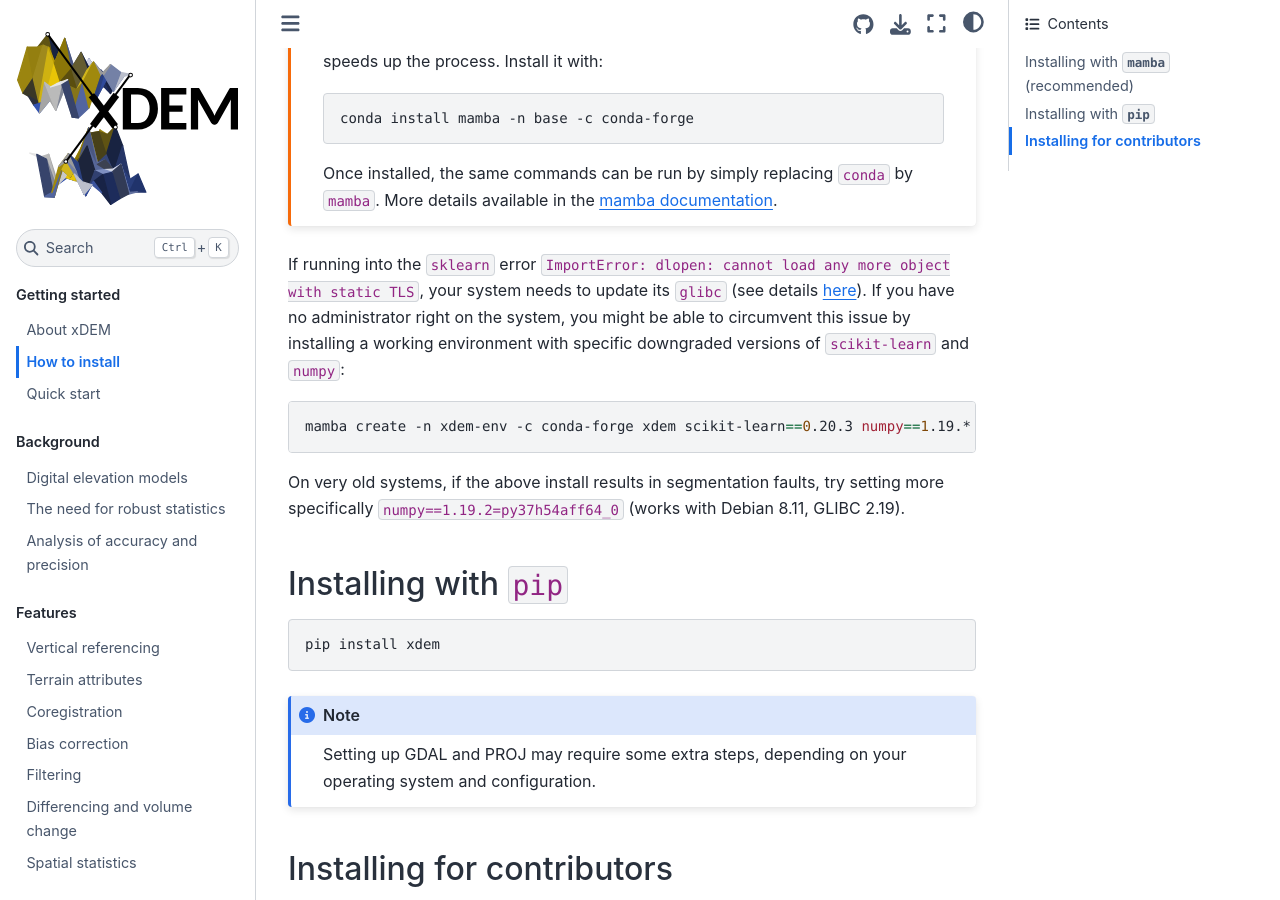
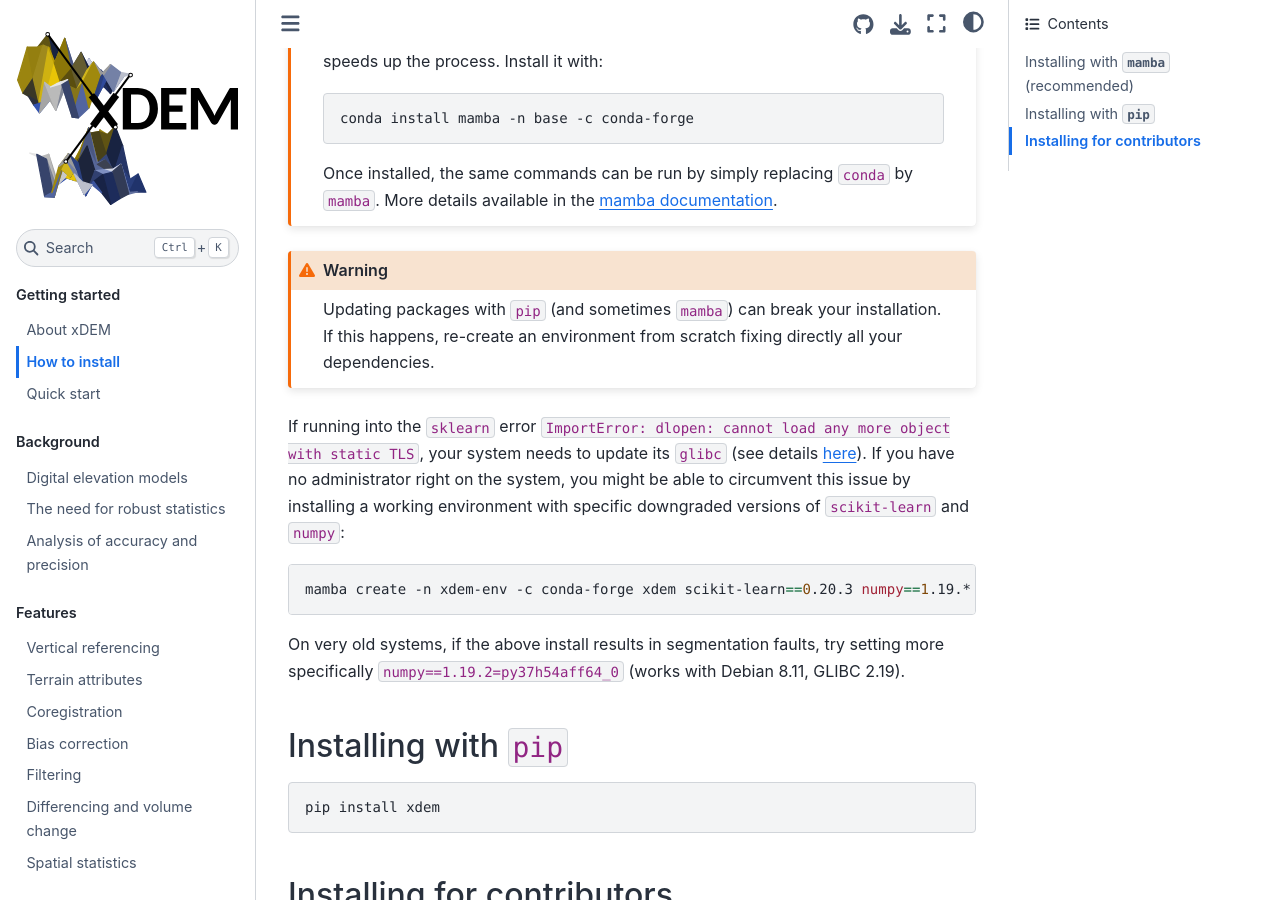
Before and after one commit to GlacioHack/xdem, a Sphinx documentation site: the page built from doc/source/how_to_install.md, in a window 1280 px wide and 900 px high, scrolled down 316 px. Built offline with Sphinx 7.4.7 and the Sphinx Book theme 1.1.4, drawn with Linux system fonts in a browser that asks for light colours; pages that are not in the unit, such as notebooks, are missing from menus; the version number is read from the project's files by our own code.

Commit message:
Add warning on environment update

````diff
--- a/doc/source/how_to_install.md
+++ b/doc/source/how_to_install.md
@@ -14,6 +14,10 @@ Solving dependencies can take a long time with `conda`, `mamba` significantly sp
     conda install mamba -n base -c conda-forge
 
 Once installed, the same commands can be run by simply replacing `conda` by `mamba`. More details available in the [mamba documentation](https://mamba.readthedocs.io/en/latest/).
+```
+
+```{warning}
+Updating packages with `pip` (and sometimes `mamba`) can break your installation. If this happens, re-create an environment from scratch fixing directly all your dependencies.
 ```
 
 If running into the `sklearn` error `ImportError: dlopen: cannot load any more object with static TLS`, your system
@@ -34,10 +38,6 @@ On very old systems, if the above install results in segmentation faults, try se
 pip install xdem
 ```
 
-```{note}
-Setting up GDAL and PROJ may require some extra steps, depending on your operating system and configuration.
-```
-
 ## Installing for contributors
 
 ```bash
````
